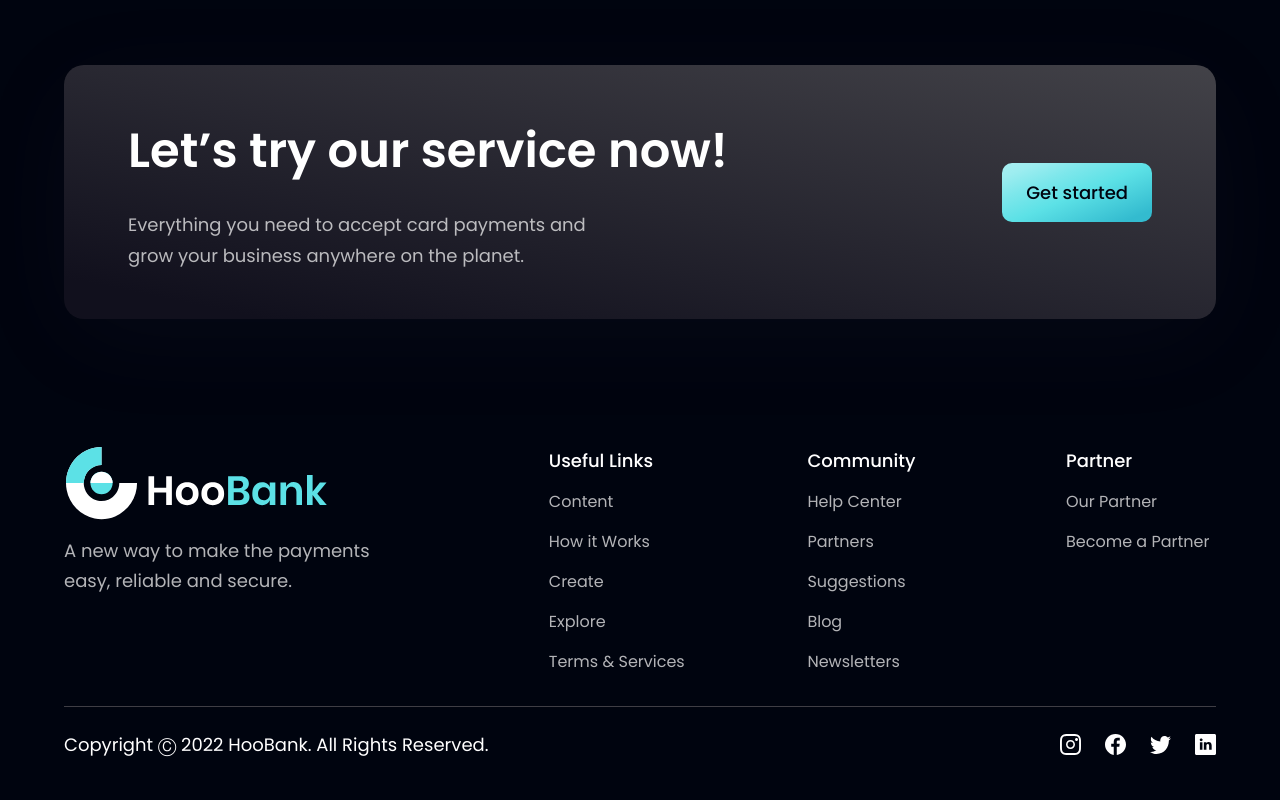
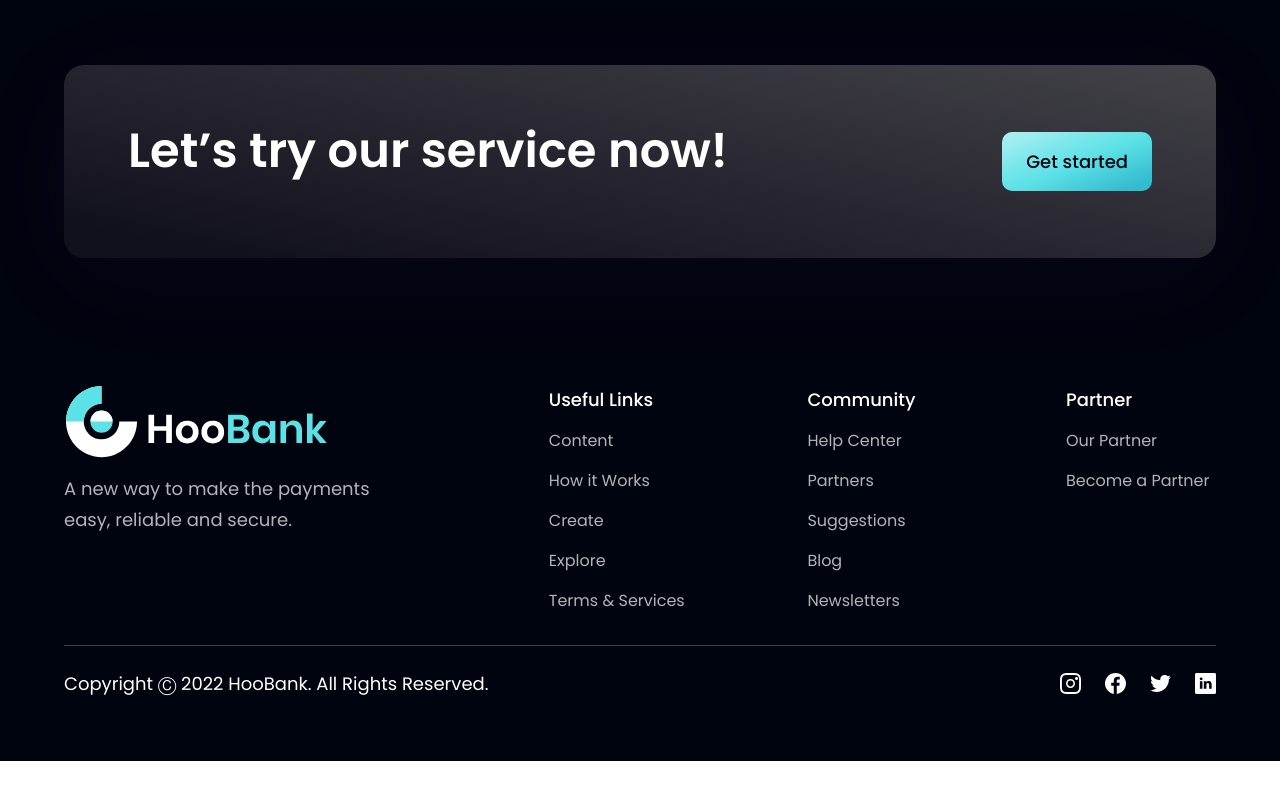
Before and after one commit to ankitkr52/Hoo-bank-UI, a React (Vite) app: page / in a window 1280 px wide. Shown: the part 4123-4923 px from the top of the page. After the commit the page ends 4884 px from the top, so only its background shows below. Built offline with nearby package versions, Linux system fonts and the light colour scheme.

Commit message:
some changes in cta section

```diff
--- a/src/components/CTA.jsx
+++ b/src/components/CTA.jsx
@@ -6,8 +6,8 @@
     <div className="flex-1 flex flex-col">
       <h2 className={styles.heading2}>Let’s try our service now!</h2>
       <p className={`${styles.paragraph} max-w-[470px] mt-5`}>
-        Everything you need to accept card payments and grow your business
-        anywhere on the planet.
+        {/* Everything you need to accept card payments and grow your business
+        anywhere on the planet. */}
       </p>
     </div>
 
```
